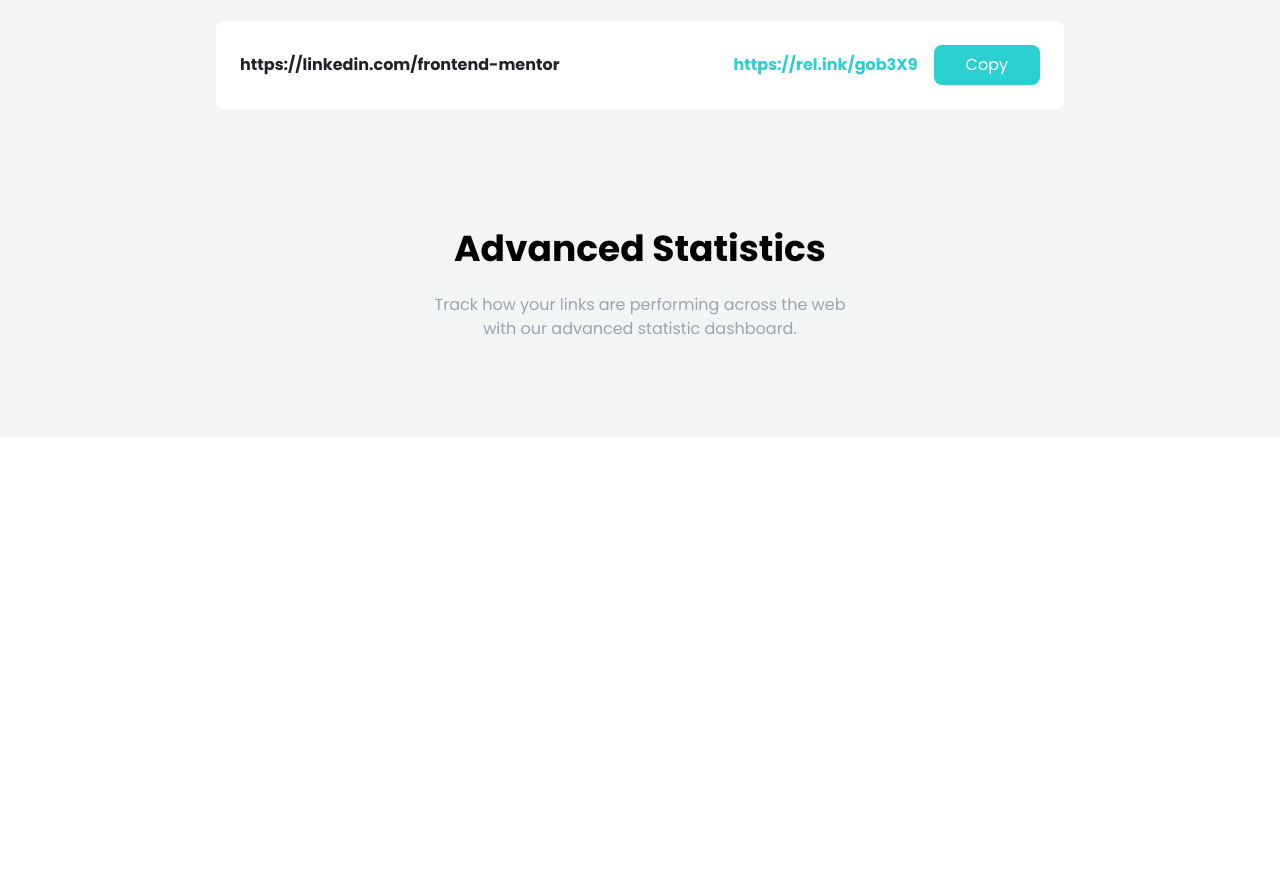
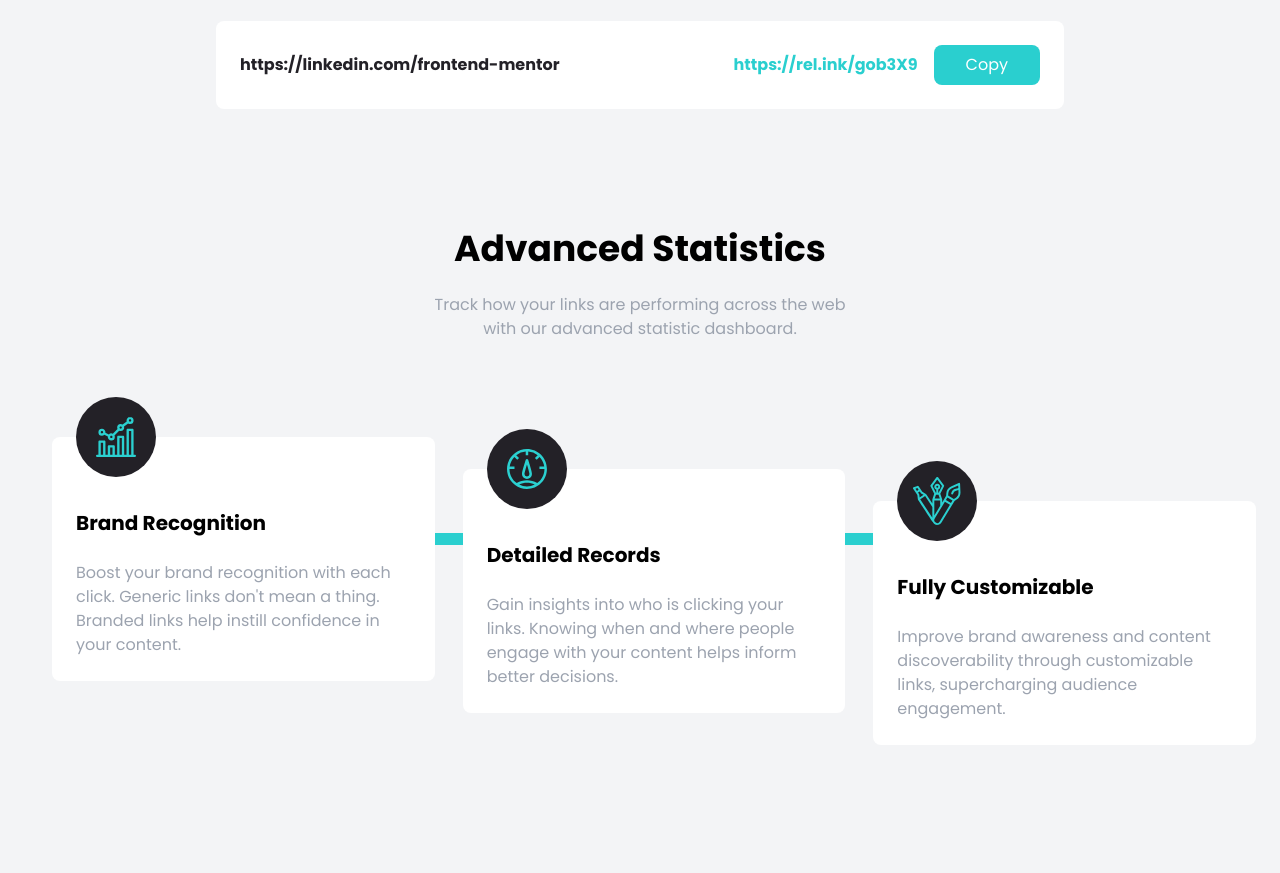
Before and after one commit to projectperfect/short, a website: page index.html in a window 1280 px wide. Shown: the part 1207-2080 px from the top of the page. Before the commit the page ends 1644 px from the top, so only its background shows below. Drawn offline with Linux system fonts and the light colour scheme.

Commit message:
feature section added

```diff
--- a/index.html
+++ b/index.html
@@ -112,5 +112,56 @@
         </p>
       </div>
     </section>
+
+    <!-- Feature box section -->
+    <section id="features" class="pb-32 bg-gray-100">
+      <div class="relative container flex flex-col items-start px-6 mx-auto md:flex-row md:space-x-7">
+        <!-- Horizontal -->
+        <div class="hidden absolute top-24 left-16 h-3 w-10/12 bg-cyan md:block"></div>
+
+        <!-- Vertical -->
+        <div class="absolute left-1/2 w-2 h-full -ml-1 bg-cyan md:hidden"></div>
+
+        <!-- Box 1 -->
+        <div class="relative flex flex-col p-6 space-y-6 bg-white rounded-lg md:w-1/3">
+          <!-- Image positioning -->
+          <div class="absolute -ml-10 left-1/2 -top-10 md:left-16">
+            <!-- Image container for background & center -->
+            <div class="flex items-center justify-center w-20 h-20 p-4 rounded-full bg-veryDarkViolet">
+              <img src="images/icon-brand-recognition.svg" alt="">
+            </div>
+          </div>
+          <h5 class="pt-6 text-xl font-bold text-center capitalize md:text-left">Brand Recognition</h5>
+          <p class="text-center text-gray-400 md:text-left">Boost your brand recognition with each click. Generic links don't mean a thing. Branded links help instill confidence in your content.</p>
+        </div>
+
+        <!-- Box 2 -->
+        <div class="relative flex flex-col mt-24 p-6 space-y-6 bg-white rounded-lg md:w-1/3 md:mt-8">
+          <!-- Image positioning -->
+          <div class="absolute -ml-10 left-1/2 -top-10 md:left-16">
+            <!-- Image container for background & center -->
+            <div class="flex items-center justify-center w-20 h-20 p-4 rounded-full bg-veryDarkViolet">
+              <img src="images/icon-detailed-records.svg" alt="">
+            </div>
+          </div>
+          <h5 class="pt-6 text-xl font-bold text-center capitalize md:text-left">Detailed Records</h5>
+          <p class="text-center text-gray-400 md:text-left">Gain insights into who is clicking your links. Knowing when and where people engage with your content helps inform
+            better decisions.</p>
+        </div>
+
+        <!-- Box 3 -->
+        <div class="relative flex flex-col mt-24 p-6 space-y-6 bg-white rounded-lg md:w-1/3 md:mt-16">
+          <!-- Image positioning -->
+          <div class="absolute -ml-10 left-1/2 -top-10 md:left-16">
+            <!-- Image container for background & center -->
+            <div class="flex items-center justify-center w-20 h-20 p-4 rounded-full bg-veryDarkViolet">
+              <img src="images/icon-fully-customizable.svg" alt="">
+            </div>
+          </div>
+          <h5 class="pt-6 text-xl font-bold text-center capitalize md:text-left">Fully Customizable</h5>
+          <p class="text-center text-gray-400 md:text-left">Improve brand awareness and content discoverability through customizable links, supercharging audience engagement.</p>
+        </div>
+      </div>
+    </section>
   </body>
 </html>
```
Also changed, not shown: css/style.css.
